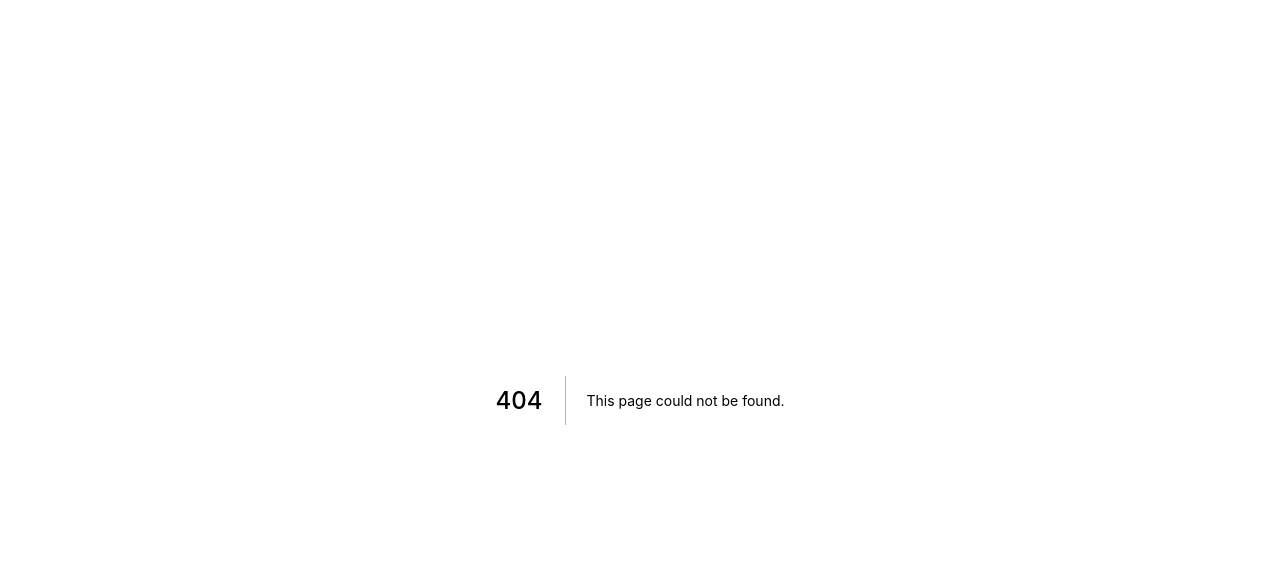
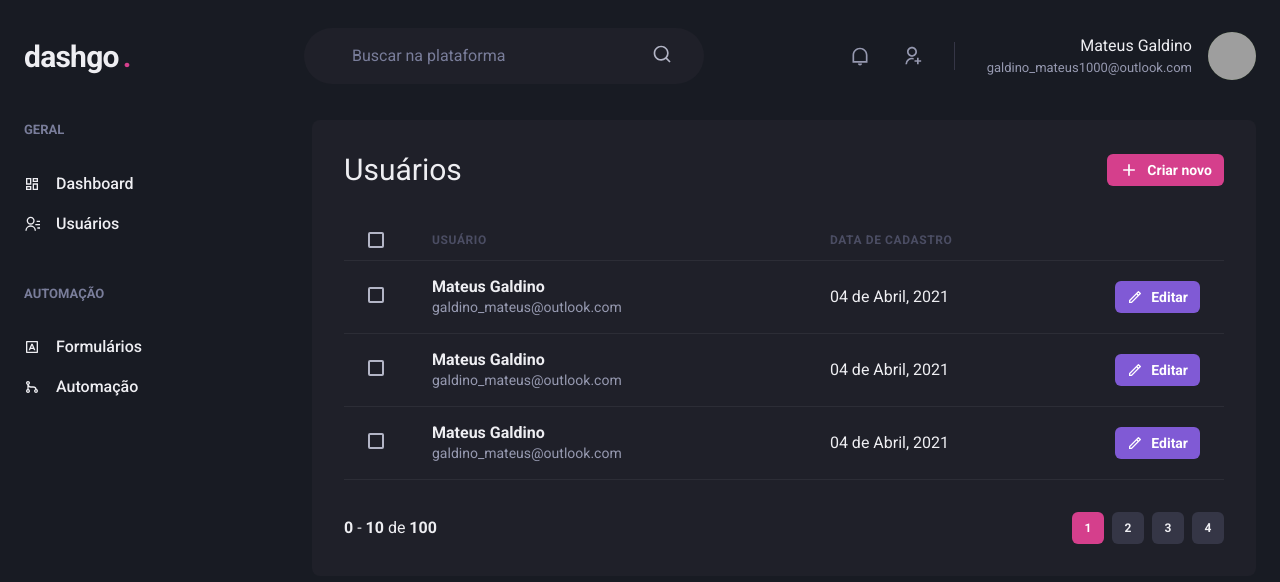
Before and after one commit to GaldinoMat/ignite-react-dashgo, a Next.js app: page /users in a window 1280 px wide. Before the commit this address had no page. Shown: the top 582 px of the page. Built offline with nearby package versions, Linux system fonts and the light colour scheme; grey boxes are pictures that could not be loaded.

Commit message:
Finish dashboard and user creation/listing page

```diff
--- /dev/null
+++ b/src/components/Pagination.tsx
@@ -0,0 +1,64 @@
+import { HStack, Button, Box } from "@chakra-ui/react";
+
+
+export function Pagination() {
+  return (
+    <HStack mt="8" justify="space-between" align="center" spacing="6">
+      <Box>
+        <strong>0</strong> - <strong>10</strong> de <strong>100</strong>
+      </Box>
+      <HStack spacing="2">
+        <Button
+          size="sm"
+          fontSize="xs"
+          width="4"
+          colorScheme="pink"
+          disabled
+          _disabled={
+            {
+              bgColor: "pink.500",
+              cursor: "default"
+            }}
+        >
+          1
+        </Button>
+        <Button
+          size="sm"
+          fontSize="xs"
+          width="4"
+          bg="gray.700"
+          _hover={
+            {
+              bg: "gray.500"
+            }}
+        >
+          2
+        </Button>
+        <Button
+          size="sm"
+          fontSize="xs"
+          width="4"
+          bg="gray.700"
+          _hover={
+            {
+              bg: "gray.500"
+            }}
+        >
+          3
+        </Button>
+        <Button
+          size="sm"
+          fontSize="xs"
+          width="4"
+          bg="gray.700"
+          _hover={
+            {
+              bg: "gray.500"
+            }}
+        >
+          4
+        </Button>
+      </HStack>
+    </HStack >
+  )
+}
--- /dev/null
+++ b/src/pages/users/index.tsx
@@ -0,0 +1,119 @@
+import { Box, Button, Checkbox, Flex, Heading, Icon, Table, Tbody, Td, Text, Th, Thead, Tr } from "@chakra-ui/react";
+import { RiAddLine, RiPencilLine } from "react-icons/ri";
+import { Header } from "../../components/Header";
+import { Pagination } from "../../components/Pagination";
+import { Sidebar } from "../../components/Sidebar";
+
+export default function UserList() {
+  return (
+    <Box>
+      <Header />
+      <Flex
+        w="100%"
+        my="6"
+        maxW={1480}
+        mx="auto"
+        px="6">
+        <Sidebar />
+        <Box flex="1" borderRadius={8} bg="gray.800" p="8">
+          <Flex mb="8" justify="space-between" align="center">
+            <Heading size="lg" fontWeight="normal">Usuários</Heading>
+            <Button
+              as="a"
+              size="sm"
+              fontSize="sm"
+              colorScheme="pink"
+              leftIcon={<Icon as={RiAddLine} fontSize="20" />}
+            >
+              Criar novo
+            </Button>
+          </Flex>
+          <Table colorScheme="whiteAlpha">
+            <Thead>
+              <Tr>
+                <Th px="6" color="gray.300" width="8">
+                  <Checkbox colorScheme="pink" />
+                </Th>
+                <Th>Usuário</Th>
+                <Th>Data de cadastro</Th>
+                <Th w="8"></Th>
+              </Tr>
+            </Thead>
+            <Tbody>
+              <Tr>
+                <Td px="6">
+                  <Checkbox colorScheme="pink" />
+                </Td>
+                <Td>
+                  <Box>
+                    <Text fontWeight="bold">Mateus Galdino</Text>
+                    <Text fontSize="sm" color="gray.300">galdino_mateus@outlook.com</Text>
+                  </Box>
+                </Td>
+                <Td>04 de Abril, 2021</Td>
+                <Td>
+                  <Button
+                    as="a"
+                    size="sm"
+                    fontSize="sm"
+                    colorScheme="purple"
+                    leftIcon={<Icon as={RiPencilLine} fontSize="16" />}
+                  >
+                    Editar
+                  </Button>
+                </Td>
+              </Tr>
+              <Tr>
+                <Td px="6">
+                  <Checkbox colorScheme="pink" />
+                </Td>
+                <Td>
+                  <Box>
+                    <Text fontWeight="bold">Mateus Galdino</Text>
+                    <Text fontSize="sm" color="gray.300">galdino_mateus@outlook.com</Text>
+                  </Box>
+                </Td>
+                <Td>04 de Abril, 2021</Td>
+                <Td>
+                  <Button
+                    as="a"
+                    size="sm"
+                    fontSize="sm"
+                    colorScheme="purple"
+                    leftIcon={<Icon as={RiPencilLine} fontSize="16" />}
+                  >
+                    Editar
+                  </Button>
+                </Td>
+              </Tr>
+              <Tr>
+                <Td px="6">
+                  <Checkbox colorScheme="pink" />
+                </Td>
+                <Td>
+                  <Box>
+                    <Text fontWeight="bold">Mateus Galdino</Text>
+                    <Text fontSize="sm" color="gray.300">galdino_mateus@outlook.com</Text>
+                  </Box>
+                </Td>
+                <Td>04 de Abril, 2021</Td>
+                <Td>
+                  <Button
+                    as="a"
+                    size="sm"
+                    fontSize="sm"
+                    colorScheme="purple"
+                    leftIcon={<Icon as={RiPencilLine} fontSize="16" />}
+                  >
+                    Editar
+                  </Button>
+                </Td>
+              </Tr>
+            </Tbody>
+          </Table>
+          <Pagination />
+        </Box>
+      </Flex >
+    </Box>
+  )
+}
```
Also changed, not shown: src/pages/users/create.tsx (added, +40 -0 lines).
